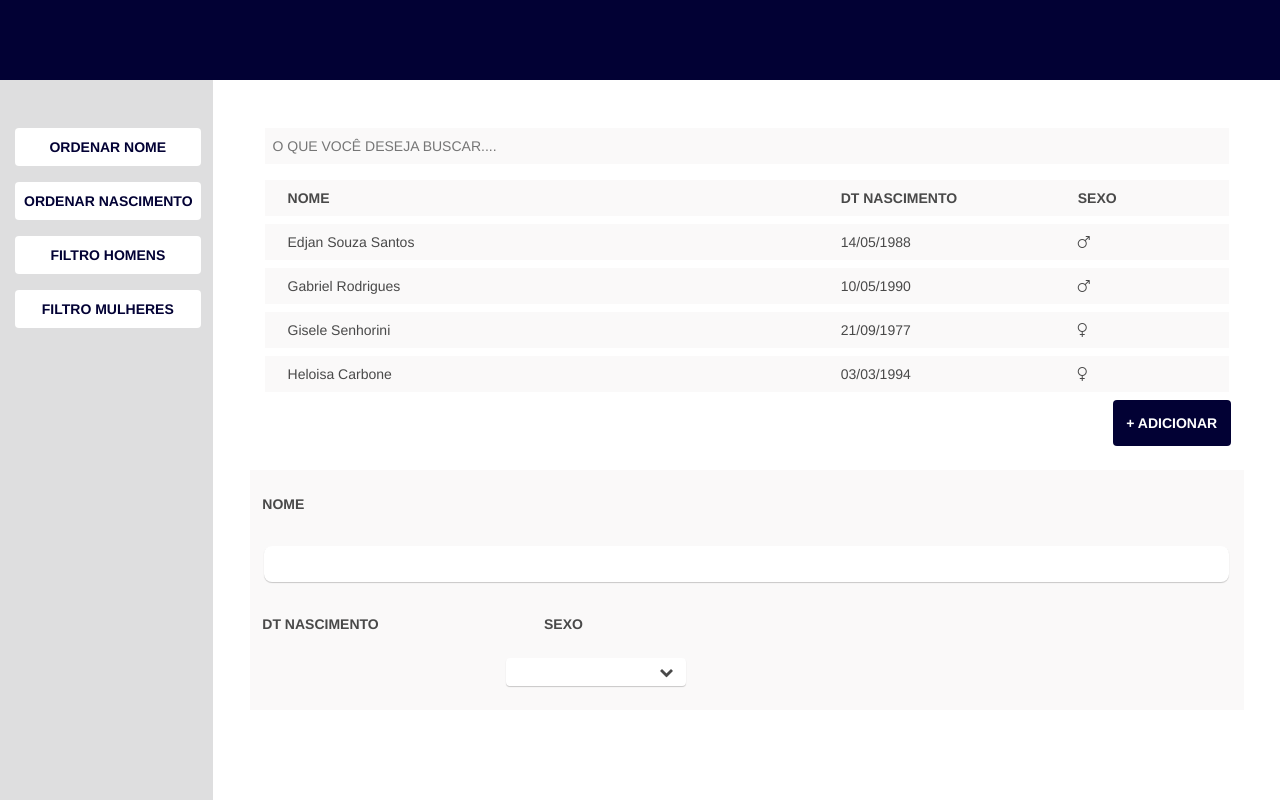
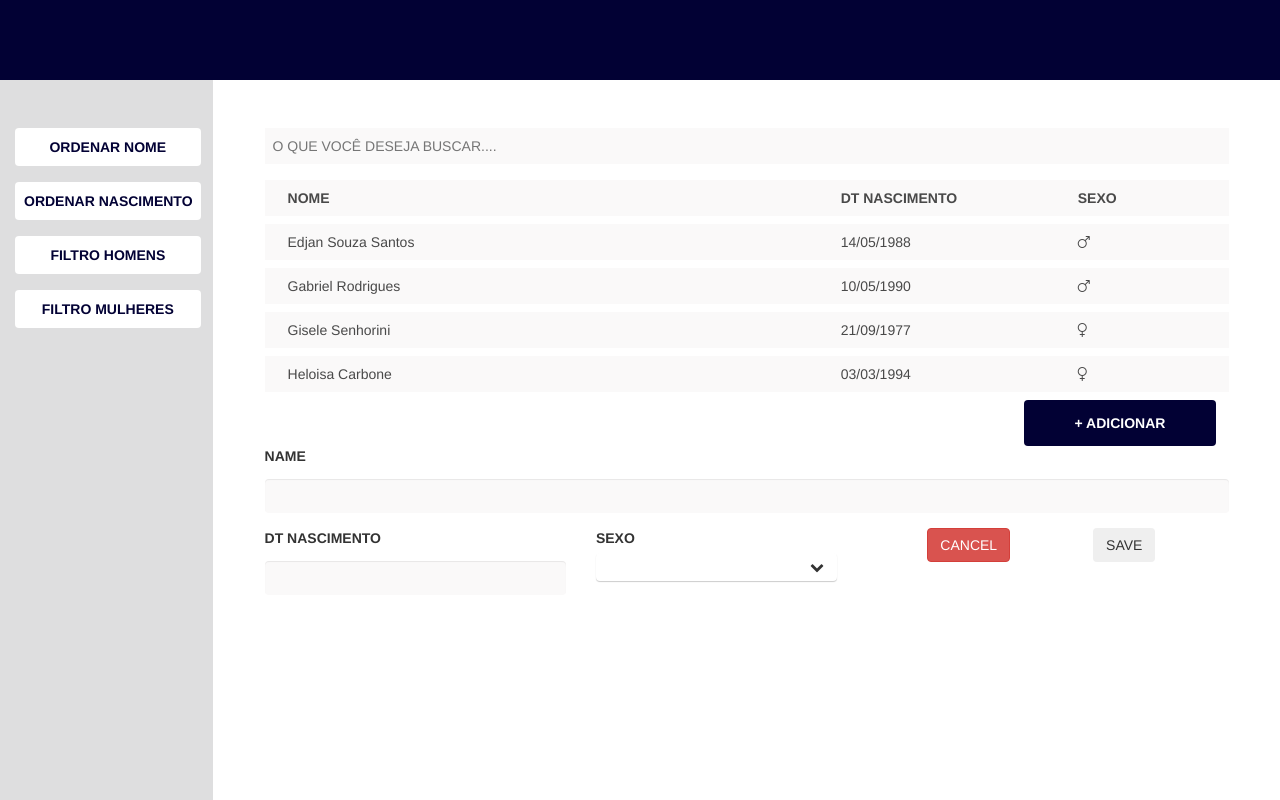
Before and after one commit to heloisacarbone/desafioFrontEnd, a website: page frontend/index.html in a window 1280 px wide. Drawn offline with Linux system fonts and the light colour scheme.

Commit message:
so bootstrap

```diff
--- a/frontend/css/general.css
+++ b/frontend/css/general.css
@@ -86,6 +86,11 @@ div .users {
     color: white;
     font-weight: bold;
     padding: 1.5vh 1vw;
+    width: 15vw;
+}
+
+.btn-add-cancel {
+    background-color: #d43f3a;
 }
 
 .btn-drop-gender {
--- a/frontend/index.html
+++ b/frontend/index.html
@@ -41,7 +41,9 @@
                 </div>
             </div>
 
-                <div class="row body-table" ng-repeat="user in users.users | orderBy:sortorder" ng-hide="filtergender!='all' && filtergender!=user.gender">
+            <div class="row body-table"
+                 ng-repeat="user in users.users | orderBy:sortorder"
+                 ng-hide="filtergender!='all' && filtergender!=user.gender">
                 <div class="col-md-7">
                     {{user.name}}
                 </div>
@@ -49,26 +51,41 @@
                     {{user.birthdate}}
                 </div>
                 <div class="col-md-2">
-                        <i class="fa" ng-class="{'fa-mars': user.gender=='male', 'fa-venus': user.gender=='female'}" aria-hidden="true"></i>                   </div>
+                    <i class="fa" ng-class="{'fa-mars': user.gender=='male', 'fa-venus': user.gender=='female'}"
+                       aria-hidden="true"></i></div>
             </div>
 
             <div class="row">
+                <div class="col-xs-12">
                     <button class="btn btn-add-user" type="button" ng-click="">+ ADICIONAR</button>
                 </div>
+            </div>
 
-                <div class="row add-user">
-                    <label class="row">NOME</label>
-                    <input class="row" type="text"/>
+            <!-- Colocar form - olhar angularjs forms validation -->
+            <form>
                 <div class="row">
-                        <label class="col-md-3">DT NASCIMENTO</label>
-                        <label class="col-md-3">SEXO</label>
-
+                    <div class="col-xs-12">
+                        <div class="row">
+                            <div class="col-xs-12">
+                                <div class="form-group">
+                                    <label>NAME</label>
+                                    <input type="text" class="form-control" id="nameInput">
+                                </div>
+                            </div>
                         </div>
                         <div class="row">
-
-                        <div class="col-md-3"></div>
-                        <div class="col-md-3 dropdown">
-                            <button class="btn btn-drop-gender" type="button" data-toggle="dropdown"><i class="fa fa-chevron-down" aria-hidden="true"></i>
+                            <div class="col-xs-4">
+                                <div class="form-group">
+                                    <label>DT NASCIMENTO</label>
+                                    <input type="text" class="form-control" id="dateinput">
+                                </div>
+                            </div>
+                            <div class="col-xs-4">
+                                <div class="form-group">
+                                    <label>SEXO</label>
+                                    <div class="dropdown">
+                                        <button class="btn btn-drop-gender" type="button" data-toggle="dropdown"><i
+                                                class="fa fa-chevron-down" aria-hidden="true"></i>
                                         </button>
                                         <ul class="dropdown-menu">
                                             <li>FEMININO</li>
@@ -76,8 +93,17 @@
                                         </ul>
                                     </div>
                                 </div>
-
                             </div>
+                            <div class="col-xs-2">
+                                <button class="btn btn-danger">CANCEL</button>
+                            </div>
+                            <div class="col-xs-2">
+                                <button class="btn">SAVE</button>
+                            </div>
+                        </div>
+                    </div>
+                </div>
+            </form>
 
         </div>
     </div>
```
Lines whose indentation alone changed are shown as unchanged.
